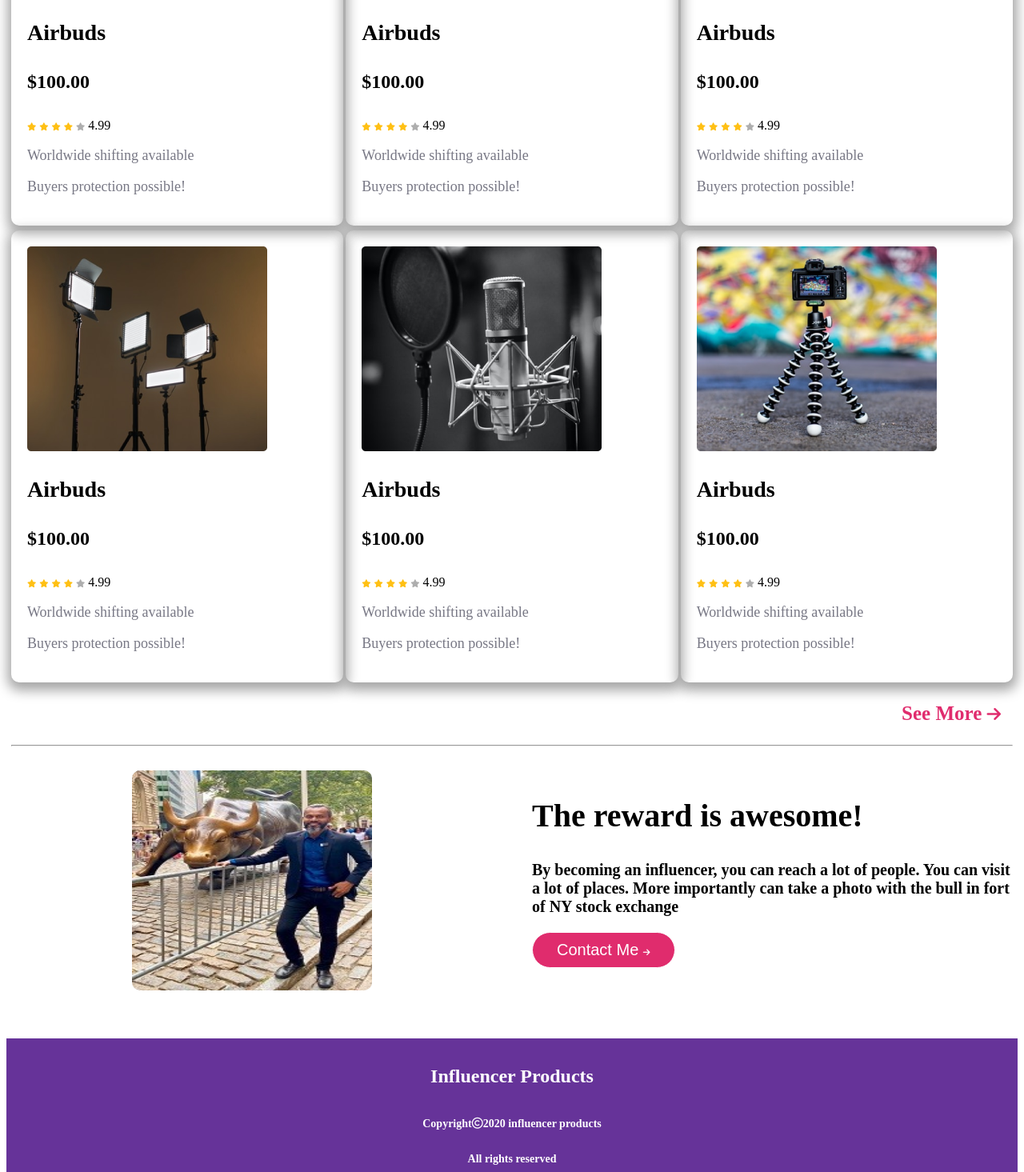
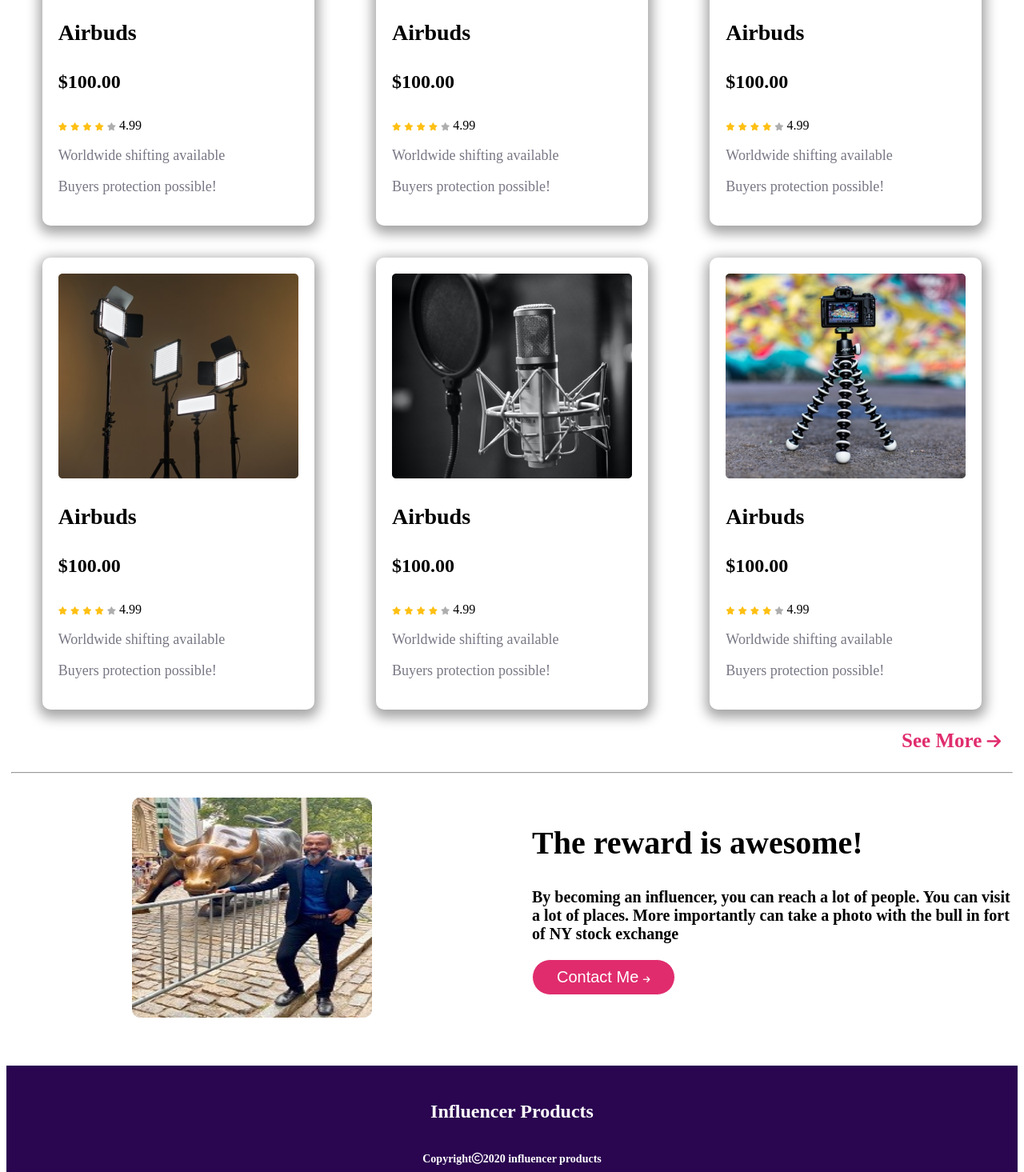
Before and after one commit to this-is-emon/influencer-gear, a plain HTML site: page index.html in a window 1280 px wide. Shown: the part 810-2275 px from the top of the page at 80% size. Drawn offline with Linux system fonts and the light colour scheme.

Commit message:
Last Commit

```diff
--- a/styles/style.css
+++ b/styles/style.css
@@ -109,10 +109,12 @@ header h3{
     .gears{
         display: grid;
         grid-template-columns: repeat(3,1fr);
-        grid-row-gap: 6px;
-        grid-column-gap: 3px;
+        grid-row-gap: 40px;
+        justify-items: center;
+
     }
     .gear{
+
         padding: 20px 20px;
         border-radius: 10px;
         box-shadow:.5px 5px 15px 5px rgb(165, 165, 165) ;
@@ -180,7 +182,7 @@ header h3{
 
 /*-------------------- Footer --------------------*/
 footer{
-    background-color: rebeccapurple;
+    background-color: rgb(42, 5, 80);
 }
 .footer-detail{
     padding: 10px;
@@ -191,22 +193,24 @@ footer{
 
 }
 .footer-detail h3{
+    padding-top: 10px;
     font-size: 24px;
     font-weight:bolder;
 }
 .footer-detail p{
+    line-height: 10px;
     font-size: 14px;
     font-weight: bolder;
 }
 
-/* -----------------
-Media Queries
---------------------*/
+/* ------------------------------
+Media Queries for Responsiveness
+---------------------------------*/
 /* Mobile Devices */
 @media only screen and (max-width:688px) {
-    .container{
+    /* .container{
         width: 100%;
-    }
+    } */
     .journey .gears .feature{
         grid-template-columns: repeat(1,1fr);
     }
```
